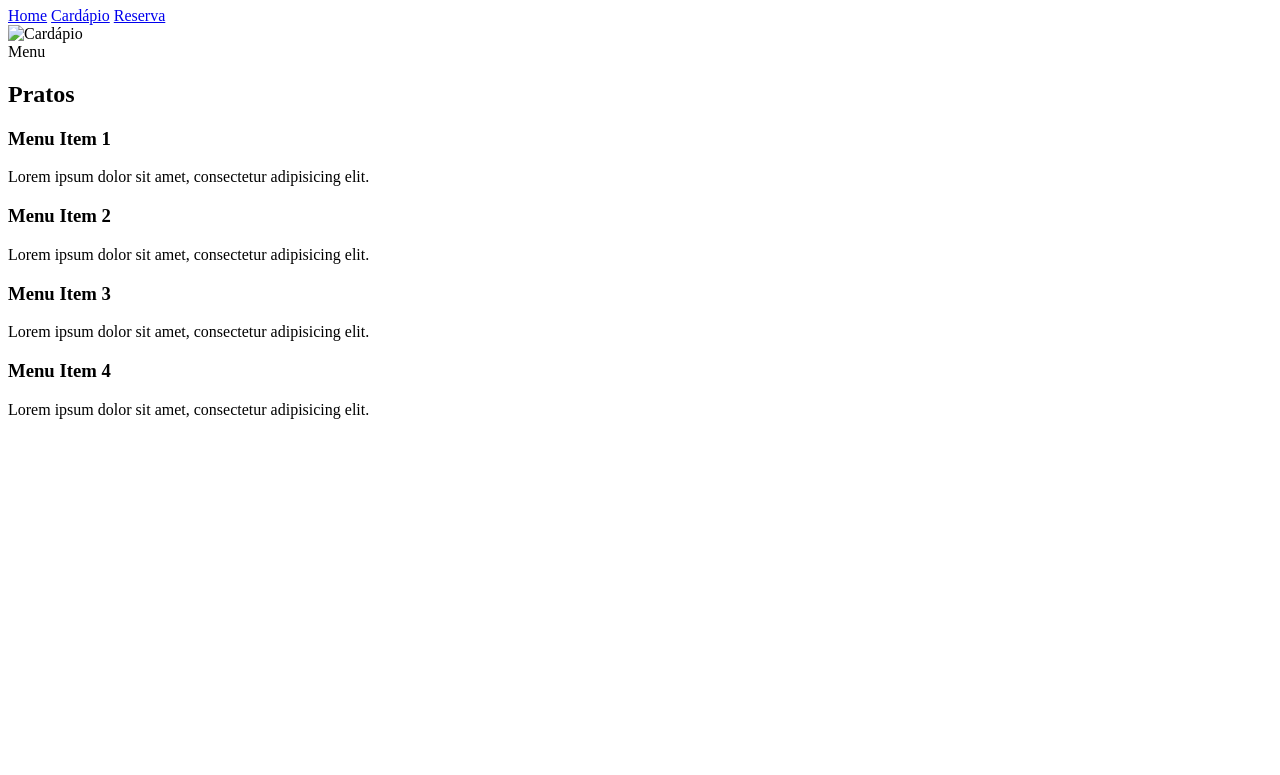
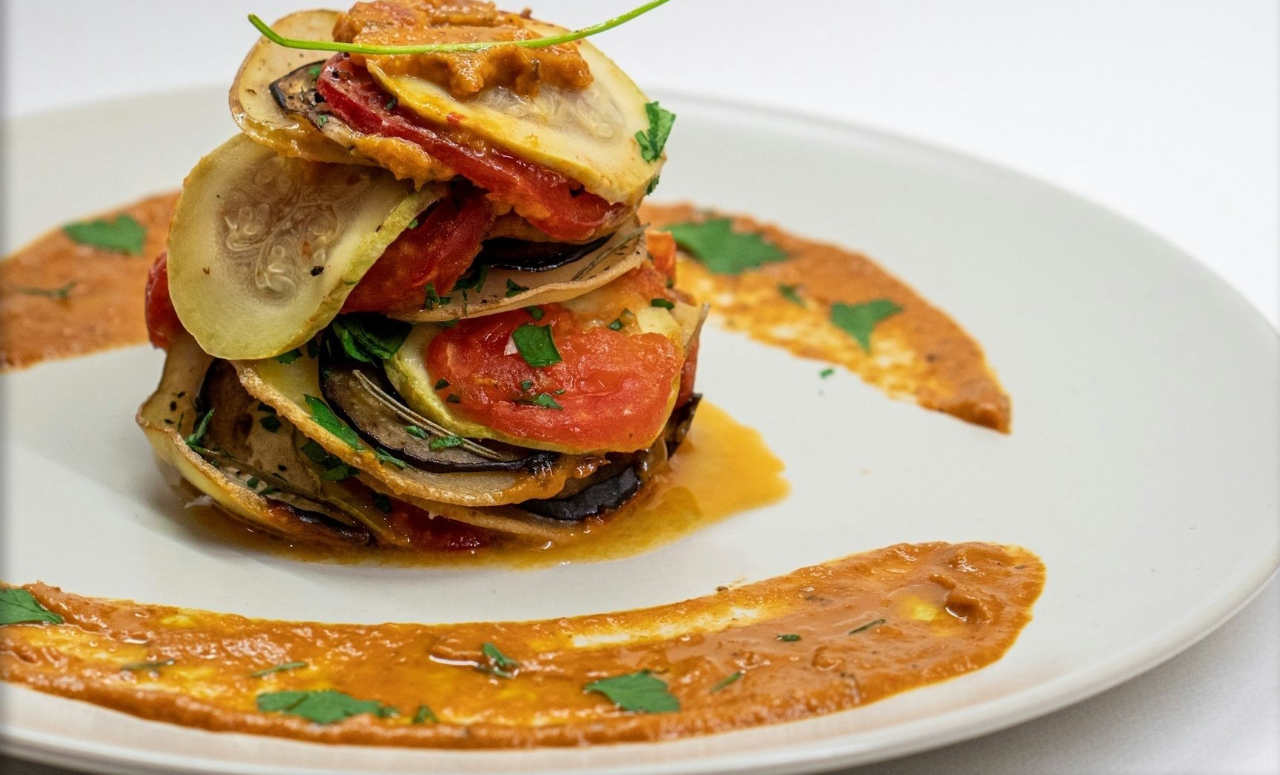
Before and after one commit to saralvs/bellesaveur, a plain HTML site: page cardapio.html in a window 1280 px wide. Shown: the part 73-848 px from the top of the page. Drawn offline with Linux system fonts and the light colour scheme.

Commit message:
comecei a criar o cardapio

```diff
--- a/cardapio.html
+++ b/cardapio.html
@@ -4,51 +4,18 @@
     <meta charset="UTF-8">
     <meta name="viewport" content="width=device-width, initial-scale=1.0">
     <title>Cardápio</title>
-    <link rel="shortcut icon" href="imagens/detalhes/logo.ico" type="image/x-icon">
+    <link rel="stylesheet" href="estilo/cardapio.css">
+</head>
 
-
-    <style>
-        body {
-            height: 100vh;
-            background-image: url('imagens/templates/cardapio-t.jpeg');
-            background-size: cover;
-            background-attachment: fixed;
-        }
-    </style>
-
-</head>
 <body>
-    <header>
-        <h1>Belle Saveur</h1>
-    </header>
     <nav>
         <a href="index.html">Home</a>
         <a href="cardapio.html">Cardápio</a>
         <a href="reservas.html" id="reserva">Reserva</a>
     </nav>
-    <section>
-        <div class="conteiner">
-            <picture>
-                <source media="(max-width: 600px)" srcset="imagens/imagem01-pq.png">
-                <img src="imagens/imagem01.jpg" alt="Cardápio">
-                <div class="menu">Menu</div>
-            </picture>
-        </div>
+
+    <section id="apresentacao">
+
     </section>
-    <main>
-        <article>
-            <div>
-                <h2>Pratos</h2>
-                <h3>Menu Item 1</h3>
-                <p>Lorem ipsum dolor sit amet, consectetur adipisicing elit.</p>
-                <h3>Menu Item 2</h3>
-                <p>Lorem ipsum dolor sit amet, consectetur adipisicing elit.</p>
-                <h3>Menu Item 3</h3>
-                <p>Lorem ipsum dolor sit amet, consectetur adipisicing elit.</p>
-                <h3>Menu Item 4</h3>
-                <p>Lorem ipsum dolor sit amet, consectetur adipisicing elit.</p>
-            </div>
-        </article>
-    </main>
 </body>
 </html>
--- /dev/null
+++ b/estilo/cardapio.css
@@ -0,0 +1,70 @@
+@charset "UTF-8";
+
+@import url('https://fonts.googleapis.com/css2?family=Noto+Serif+Display:ital,wght@0,100..900;1,100..900&display=swap');
+
+@import url('https://fonts.googleapis.com/css2?family=Josefin+Sans:ital,wght@0,100..700;1,100..700&display=swap');
+
+
+:root {
+
+    --cor0: #a60303;
+    --cor1: #e77728;
+    --cor2: #ede580;
+
+    --fonte-padrão: 'Josefin Sans', Verdana, Helvetica, sans-serif;
+    --fonte-destaque: 'Noto Serif Display', 'cursive', sans-serif;
+}
+
+* {
+    margin: 0px;
+    padding: 0px;
+}
+
+html, body {
+    font-family: var(--fonte-padrão);
+    min-height: 100vh;
+}
+
+a {
+    text-decoration: none;
+}
+
+nav {
+    background-color: var(--cor0);
+
+    padding-top: 13px;
+    padding-bottom: 13px;
+    text-align: center;
+}
+
+nav > a {
+    text-decoration: none;
+    font-variant: small-caps;
+    font-size: 12px;
+    color: white;
+
+    padding-left: 20px;
+    padding-right: 20px;
+    padding-top: 5px;
+    padding-bottom: 5px;
+
+    display: inline-block;
+    text-transform: uppercase;
+}
+
+nav > a:hover {
+    font-weight: bold;
+}
+
+section#apresentacao {
+    position: relative;
+    background-image: url(../estilo/imagens/templates/home03.jpg);
+    color: black;
+
+    min-height: 100vh;
+    background-position: center top;
+    background-size: cover;
+    background-attachment: fixed;
+
+    box-shadow: inset 6px 6px 13px 0px rgba(0, 0, 0, 0.308)
+}
```
